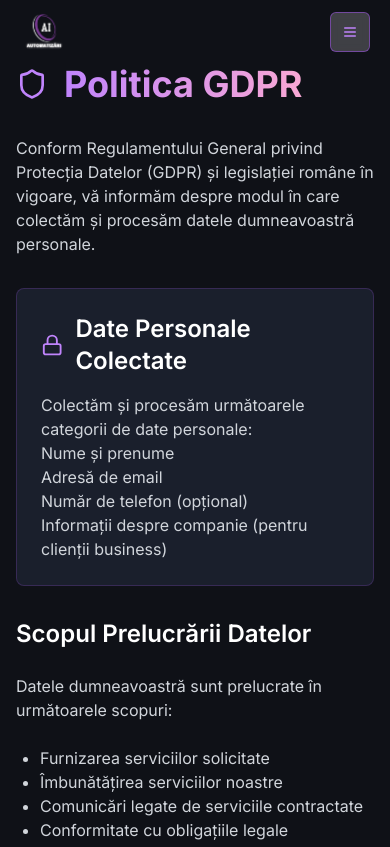
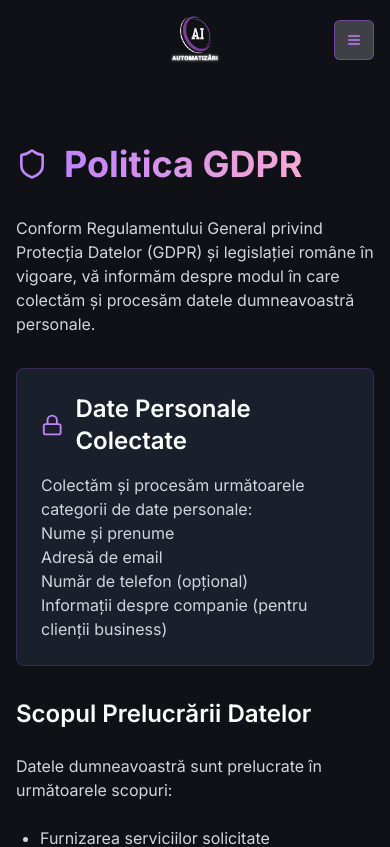
Before and after one commit to Jelco3d/automatizariai, a React (Vite) app: page /gdpr in a window 390 px wide. Shown: the top 847 px of the page. Built offline with nearby package versions, Linux system fonts and the light colour scheme.

Commit message:
Improve mobile responsiveness
Adjust logo positioning and size for improved mobile layout.  The desktop layout remains unchanged.

```diff
--- a/src/components/website/Navigation.tsx
+++ b/src/components/website/Navigation.tsx
@@ -1,19 +1,21 @@
+
 import { Menu } from "lucide-react";
 import { Button } from "@/components/ui/button";
 import { Sheet, SheetContent, SheetTrigger } from "@/components/ui/sheet";
 import { Link } from "react-router-dom";
+
 export function Navigation() {
   console.log("Rendering Navigation component");
   const handleBooking = () => {
     window.open('https://calendly.com/aiautomatizari/30min?month=2024-12', '_blank');
   };
-  return <div className="fixed top- left-0 right-0 z-50 flex justify-between items-center px-5 py-2">
+  return <div className="fixed top-0 left-0 right-0 z-50 flex md:justify-between justify-center items-center px-5 py-2 relative">
       <Link to="/" className="flex items-center">
-        <img alt="AI Automatizari Logo" src="/lovable-uploads/ed45f672-b988-4257-832b-bec499caad23.png" className="h-12 w-auto rounded-3xl object-contain" />
+        <img alt="AI Automatizari Logo" src="/lovable-uploads/ed45f672-b988-4257-832b-bec499caad23.png" className="h-16 md:h-12 w-auto rounded-3xl object-contain" />
       </Link>
       <Sheet>
         <SheetTrigger asChild>
-          <Button variant="outline" size="icon" className="bg-background/20 backdrop-blur-sm border-purple-500/50 hover:bg-purple-500/20">
+          <Button variant="outline" size="icon" className="bg-background/20 backdrop-blur-sm border-purple-500/50 hover:bg-purple-500/20 absolute right-4 top-1/2 -translate-y-1/2 md:relative md:translate-y-0">
             <Menu className="h-5 w-5 text-purple-400" />
           </Button>
         </SheetTrigger>
```
